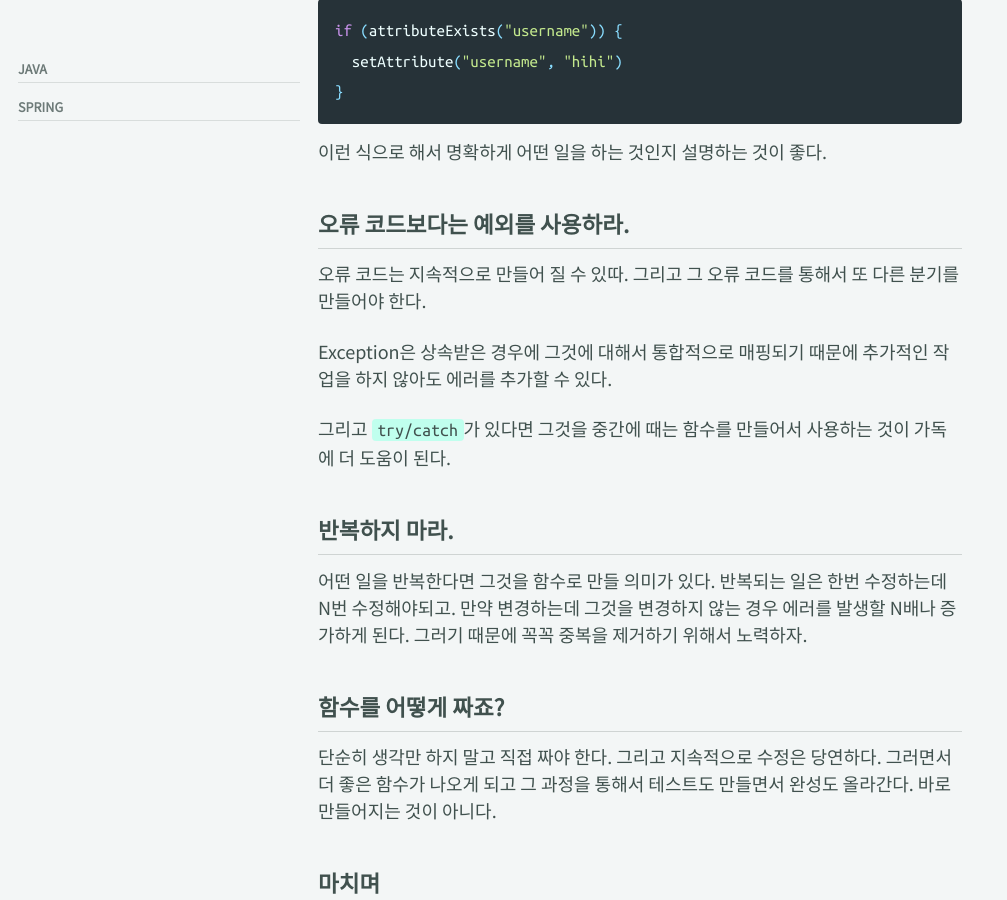
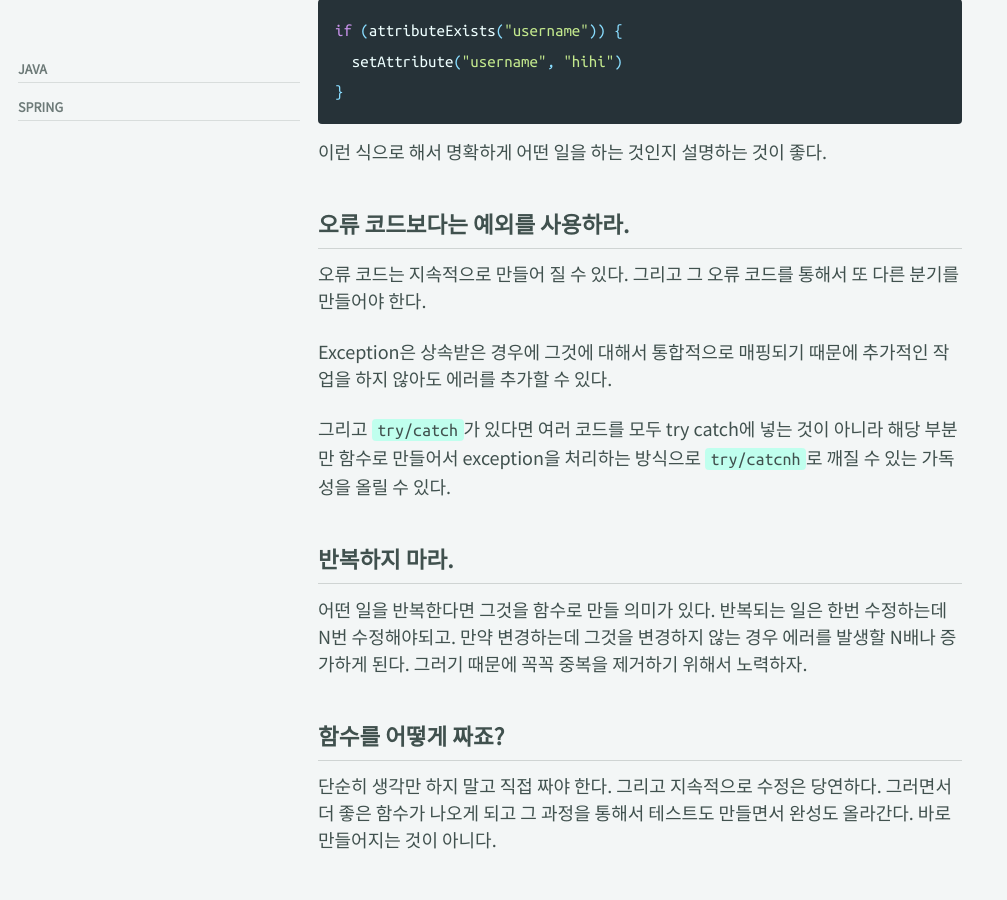
Before and after one commit to BaeJi77/BaeJi77.github.io, a Jekyll site: the page built from _posts/dev/2020-11-17-book-clean-code-2.md, in a window 1280 px wide and 900 px high, scrolled down 3542 px. Shown: the whole window, without its empty margins (0-1007 px from the left). Built offline with Jekyll 4.4.1, drawn with Linux system fonts in a browser that asks for light colours; cached includes are drawn as plain includes; nearby versions of some CDN libraries; comment, search, counter and statistics services are not loaded.

Commit message:
2020-11-24 fix typo in chapter 3

```diff
--- a/_posts/dev/2020-11-17-book-clean-code-2.md
+++ b/_posts/dev/2020-11-17-book-clean-code-2.md
@@ -85,11 +85,11 @@ if (attributeExists("username")) {
 이런 식으로 해서 명확하게 어떤 일을 하는 것인지 설명하는 것이 좋다.
 
 ## 오류 코드보다는 예외를 사용하라.
-오류 코드는 지속적으로 만들어 질 수 있따. 그리고 그 오류 코드를 통해서 또 다른 분기를 만들어야 한다.
+오류 코드는 지속적으로 만들어 질 수 있다. 그리고 그 오류 코드를 통해서 또 다른 분기를 만들어야 한다.
 
 Exception은 상속받은 경우에 그것에 대해서 통합적으로 매핑되기 때문에 추가적인 작업을 하지 않아도 에러를 추가할 수 있다.
 
-그리고 `try/catch`가 있다면 그것을 중간에 때는 함수를 만들어서 사용하는 것이 가독에 더 도움이 된다.
+그리고 `try/catch`가 있다면 여러 코드를 모두 try catch에 넣는 것이 아니라 해당 부분만 함수로 만들어서 exception을 처리하는 방식으로 `try/catcnh`로 깨질 수 있는 가독성을 올릴 수 있다.
 
 ## 반복하지 마라.
 어떤 일을 반복한다면 그것을 함수로 만들 의미가 있다. 반복되는 일은 한번 수정하는데 N번 수정해야되고. 만약 변경하는데 그것을 변경하지 않는 경우 에러를 발생할 N배나 증가하게 된다. 그러기 때문에 꼭꼭 중복을 제거하기 위해서 노력하자.
```
